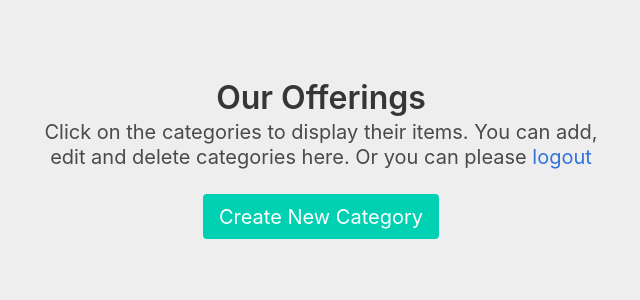
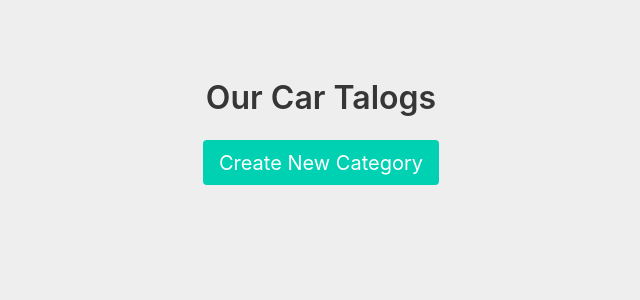
Before and after one commit to oluwaseye/catalog, a Flask app: template templates/privateCategories.html in a window 1280 px wide. Shown: the part 52-352 px from the top of the page, without its empty margins (319-959 px from the left). Run offline with Flask 2, Linux system fonts and the light colour scheme; the template is opened without the code that fills it, so the values that code supplies are empty; some libraries are stand-ins or nearby versions.

Commit message:
Categories Template updated

```diff
--- a/templates/privateCategories.html
+++ b/templates/privateCategories.html
@@ -4,11 +4,8 @@
 <div class="container has-text-centered">
                     <div class="column is-6 is-offset-3 intro">
                         <h1 class="title">
-                            Our Offerings
+                            Our Car Talogs
                         </h1>
-                        <h2 class="subtitle">
-                            Click on the categories to display their items. You can add, edit and delete categories here. Or you can please <a href="{{url_for('google_signout')}}">logout</a>
-                        </h2>
                             <div>
                                 {% with messages = get_flashed_messages() %} {% if messages %} {% for message in messages %}
                                 <p>{{ message }}</p>
```
